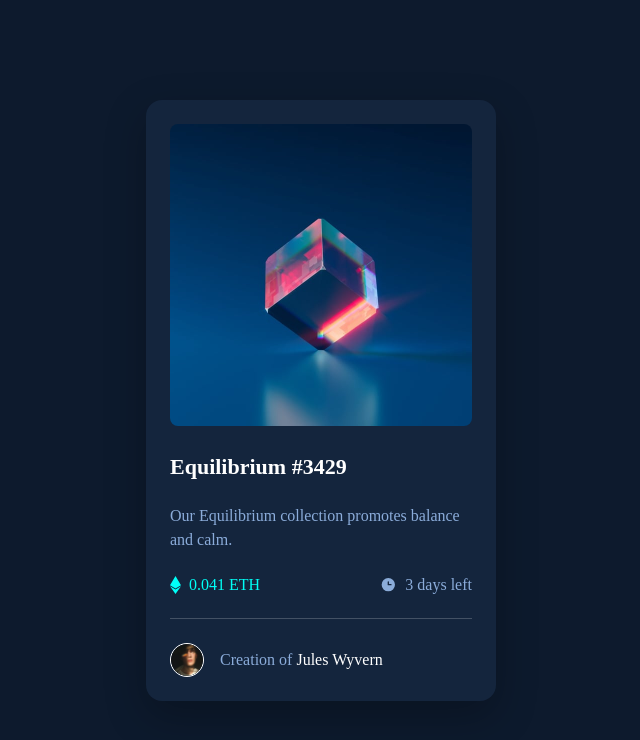
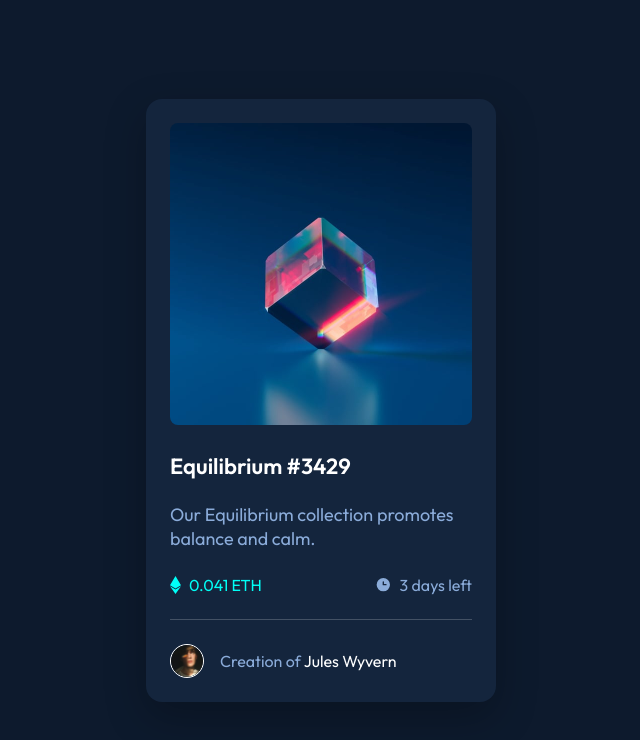
Before and after one commit to Eric-Ferole/frontend_challenge, a plain HTML site: page index.html in a window 1280 px wide. Shown: the whole page, without its empty margins (319-959 px from the left). Drawn offline with Linux system fonts and the light colour scheme.

Commit message:
Mise à jour

```diff
--- a/styles/styles.css
+++ b/styles/styles.css
@@ -1,3 +1,5 @@
+@import url('https://fonts.googleapis.com/css2?family=Outfit:wght@300;400;600&display=swap');
+
 * {
   margin: 0;
 }
@@ -13,7 +15,7 @@ body {
   flex-direction: column;
   justify-content: center;
   align-items: center;
-  font-family: "Outfit";
+  font-family: 'Outfit', sans-serif;
   color: #fff;
   background: #0D1A2D;
 }
@@ -71,7 +73,7 @@ hr {
 
 .c-Ntf__content h3 {
   font-style: normal;
-  font-weight: bold;
+  font-weight: 600;
   font-size: 22px;
   line-height: 26px;
   transition: 0.2s
@@ -83,8 +85,8 @@ hr {
 }
 
 .c-Ntf__content p {
-  font-style: normal;
-  font-size: 16px;
+  font-style: 300;
+  font-size: 18px;
   line-height: 24px;
   color: #8BACDA;
 }
@@ -101,6 +103,7 @@ hr {
 }
 
 .c-Ntf__price {
+  font-weight: 400;
   display: flex;
   align-items: center;
   color: #00FFF6;
```
